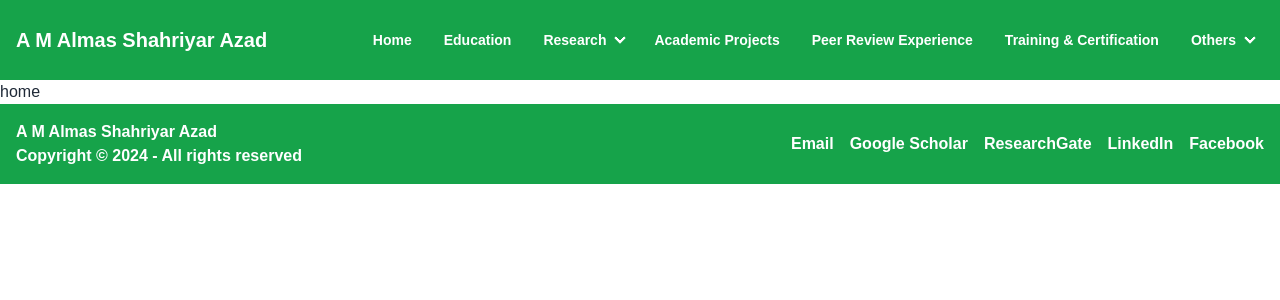
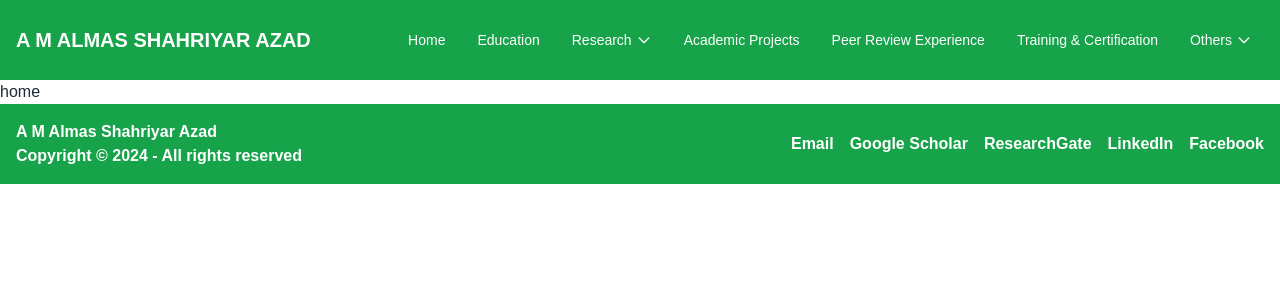
Before and after one commit to md-maruf-hossain/azad-portfolio, a React (Vite) app: page / in a window 1280 px wide. Shown: the top 300 px of the page. Built offline with nearby package versions, Linux system fonts and the light colour scheme.

Commit message:
all pages created

```diff
--- /dev/null
+++ b/src/Pages/AcademicProjects/AcademicProjects.jsx
@@ -0,0 +1,11 @@
+import React from 'react';
+
+const AcademicProjects = () => {
+    return (
+        <div>
+            Academic Projects
+        </div>
+    );
+};
+
+export default AcademicProjects;
--- /dev/null
+++ b/src/Pages/Achievements/Achievements.jsx
@@ -0,0 +1,11 @@
+import React from 'react';
+
+const Achievements = () => {
+    return (
+        <div>
+            Achievements
+        </div>
+    );
+};
+
+export default Achievements;
--- /dev/null
+++ b/src/Pages/CurrentResearchProjects/CurrentResearchProjects.jsx
@@ -0,0 +1,11 @@
+import React from 'react';
+
+const CurrentResearchProjects = () => {
+    return (
+        <div>
+            Current Research Projects
+        </div>
+    );
+};
+
+export default CurrentResearchProjects;
--- /dev/null
+++ b/src/Pages/Education/Education.jsx
@@ -0,0 +1,11 @@
+import React from 'react';
+
+const Education = () => {
+    return (
+        <div>
+            Education
+        </div>
+    );
+};
+
+export default Education;
--- /dev/null
+++ b/src/Pages/Family/Family.jsx
@@ -0,0 +1,11 @@
+import React from 'react';
+
+const Family = () => {
+    return (
+        <div>
+            Family
+        </div>
+    );
+};
+
+export default Family;
--- /dev/null
+++ b/src/Pages/Hobby/Hobby.jsx
@@ -0,0 +1,11 @@
+import React from 'react';
+
+const Hobby = () => {
+    return (
+        <div>
+            Hobby
+        </div>
+    );
+};
+
+export default Hobby;
--- /dev/null
+++ b/src/Pages/PeerReviewExperience/PeerReviewExperience.jsx
@@ -0,0 +1,11 @@
+import React from 'react';
+
+const PeerReviewExperience = () => {
+    return (
+        <div>
+            Peer Review Experience
+        </div>
+    );
+};
+
+export default PeerReviewExperience;
--- /dev/null
+++ b/src/Pages/ResearchProfileAndPublications/ResearchProfileAndPublications.jsx
@@ -0,0 +1,11 @@
+import React from 'react';
+
+const ResearchProfileAndPublications = () => {
+    return (
+        <div>
+            Research Profile And Publications
+        </div>
+    );
+};
+
+export default ResearchProfileAndPublications;
--- a/src/Pages/Shared/Nav/Nav.jsx
+++ b/src/Pages/Shared/Nav/Nav.jsx
@@ -1,102 +1,118 @@
-import React from "react";
+import React, { useState, useEffect, useRef } from "react";
 import { Link } from "react-router-dom";
 
 const Nav = () => {
+  const [researchDropdownOpen, setResearchDropdownOpen] = useState(false);
+  const [othersDropdownOpen, setOthersDropdownOpen] = useState(false);
+
+  const researchRef = useRef(null);
+  const othersRef = useRef(null);
+
+  // Close dropdowns when clicking outside of them
+  useEffect(() => {
+    const handleClickOutside = (event) => {
+      if (researchRef.current && !researchRef.current.contains(event.target)) {
+        setResearchDropdownOpen(false);
+      }
+      if (othersRef.current && !othersRef.current.contains(event.target)) {
+        setOthersDropdownOpen(false);
+      }
+    };
+
+    document.addEventListener("mousedown", handleClickOutside);
+    return () => {
+      document.removeEventListener("mousedown", handleClickOutside);
+    };
+  }, []);
+
   return (
-    <div className="navbar bg-green-600">
+    <div className="navbar bg-green-600 relative">
       <div className="navbar">
         <div className="dropdown">
-          <div tabIndex={0} role="button" className="btn btn-ghost lg:hidden text-white">
+          <div tabIndex={0} role="button" className="btn btn-ghost lg:hidden text-white outline-none">
             <svg xmlns="http://www.w3.org/2000/svg" className="h-5 w-5" fill="none" viewBox="0 0 24 24" stroke="currentColor">
               <path strokeLinecap="round" strokeLinejoin="round" strokeWidth="2" d="M4 6h16M4 12h8m-8 6h16" />
             </svg>
           </div>
-          <ul tabIndex={0} className="menu menu-sm dropdown-content bg-base-100 rounded-box z-[1] mt-3 w-52 p-2 shadow text-green-600 font-semibold">
+          <ul tabIndex={0} className="menu menu-sm dropdown-content bg-base-100 rounded-box z-[1] mt-3 w-52 p-2 shadow text-green-600 font-semibold outline-none">
+            <li><a className="outline-none">Home</a></li>
+            <li><a className="outline-none">Education</a></li>
+            <li><a className="outline-none">Research Profile & Publications</a></li>
+            <li><a className="outline-none">Current Research Projects</a></li>
+            <li><a className="outline-none">Current Research Initiatives</a></li>
+            <li><a className="outline-none">Academic Projects</a></li>
+            <li><a className="outline-none">Peer Review Experience</a></li>
+            <li><a className="outline-none">Training & Certification</a></li>
             <li>
-              <a>Home</a>
-            </li>
-            <li>
-              <a>Education</a>
-            </li>
-            <li>
-              <a>Research Profile & Publications</a>
-            </li>
-            <li>
-              <a>Current Research Projects</a>
-            </li>
-            <li>
-              <a>Current Research Initiatives</a>
-            </li>
-            <li>
-              <a>Academic Projects</a>
-            </li>
-            <li>
-              <a>Peer Review Experience</a>
-            </li>
-            <li>
-              <a>Training & Certification </a>
-            </li>
-            <li>
-              <a>Others</a>
-              <ul className="p-2">
-                <li>
-                  <a>Family</a>
-                </li>
-                <li>
-                  <a>Hobbies</a>
-                </li>
-              </ul>
+              <a onClick={() => setOthersDropdownOpen(!othersDropdownOpen)} className="outline-none">Others</a>
+              {othersDropdownOpen && (
+                <ul className="p-2">
+                  <li><a className="outline-none">Family</a></li>
+                  <li><a className="outline-none">Hobbies</a></li>
+                </ul>
+              )}
             </li>
           </ul>
         </div>
-        <Link to="/" className="text-xl text-white font-semibold">A M Almas Shahriyar Azad</Link>
+        <Link to="/" className="text-xl text-white font-semibold uppercase outline-none">A M Almas Shahriyar Azad</Link>
       </div>
-      {/* pc */}
-      <div className="navbar-center hidden lg:flex text-white font-semibold">
+
+      {/* PC View */}
+      <div className="navbar-center hidden lg:flex text-white font-medium">
         <ul className="menu menu-horizontal px-1">
-          <li>
-            <a>Home</a>
+          <li><a className="outline-none">Home</a></li>
+          <li><a className="outline-none">Education</a></li>
+          <li ref={researchRef} className="relative">
+            <div
+              role="button"
+              onClick={() => setResearchDropdownOpen(!researchDropdownOpen)}
+              className="cursor-pointer flex items-center gap-1 outline-none"
+            >
+              Research
+              <svg
+                xmlns="http://www.w3.org/2000/svg"
+                className={`h-4 w-4 transition-transform ${researchDropdownOpen ? "rotate-180" : ""}`}
+                fill="none"
+                viewBox="0 0 24 24"
+                stroke="currentColor"
+              >
+                <path strokeLinecap="round" strokeLinejoin="round" strokeWidth={2} d="M19 9l-7 7-7-7" />
+              </svg>
+            </div>
+            {researchDropdownOpen && (
+              <ul className="p-2 w-60 text-green-600 bg-white rounded-md absolute top-full mt-1 z-10 shadow-lg">
+                <li><a className="outline-none">Research Profile & Publications</a></li>
+                <li><a className="outline-none">Current Research Projects</a></li>
+                <li><a className="outline-none">Current Research Initiatives</a></li>
+              </ul>
+            )}
           </li>
-          <li>
-            <a>Education</a>
-          </li>
-          <li>
-            <details>
-              <summary>Research</summary>
-              <ul className="p-2 text-green-600">
-                <li>
-                  <a>Research Profile & Publications</a>
-                </li>
-                <li>
-                  <a>Current Research Projects</a>
-                </li>
-                <li>
-                  <a>Current Research Initiatives</a>
-                </li>
+          <li><a className="outline-none">Academic Projects</a></li>
+          <li><a className="outline-none">Peer Review Experience</a></li>
+          <li><a className="outline-none">Training & Certification</a></li>
+          <li ref={othersRef} className="relative">
+            <div
+              role="button"
+              onClick={() => setOthersDropdownOpen(!othersDropdownOpen)}
+              className="cursor-pointer flex items-center gap-1 outline-none"
+            >
+              Others
+              <svg
+                xmlns="http://www.w3.org/2000/svg"
+                className={`h-4 w-4 transition-transform ${othersDropdownOpen ? "rotate-180" : ""}`}
+                fill="none"
+                viewBox="0 0 24 24"
+                stroke="currentColor"
+              >
+                <path strokeLinecap="round" strokeLinejoin="round" strokeWidth={2} d="M19 9l-7 7-7-7" />
+              </svg>
+            </div>
+            {othersDropdownOpen && (
+              <ul className="p-2 text-green-600 bg-white absolute top-full mt-1 z-10 shadow-lg rounded-md">
+                <li><div className="outline-none">Family</div></li>
+                <li><div className="outline-none">Hobby</div></li>
               </ul>
-            </details>
-          </li>
-          <li>
-            <a>Academic Projects</a>
-          </li>
-          <li>
-            <a>Peer Review Experience</a>
-          </li>
-          <li>
-            <a>Training & Certification </a>
-          </li>
-          <li>
-            <details>
-              <summary>Others</summary>
-              <ul className="p-2">
-                <li>
-                  <a>Family</a>
-                </li>
-                <li>
-                  <a>Hobby</a>
-                </li>
-              </ul>
-            </details>
+            )}
           </li>
         </ul>
       </div>
--- /dev/null
+++ b/src/Pages/TrainingAndCertification/TrainingAndCertification.jsx
@@ -0,0 +1,11 @@
+import React from 'react';
+
+const TrainingAndCertification = () => {
+    return (
+        <div>
+            Training And Certification
+        </div>
+    );
+};
+
+export default TrainingAndCertification;
```
Also changed, not shown: src/Router/Routers.jsx (+45 -0 lines).
